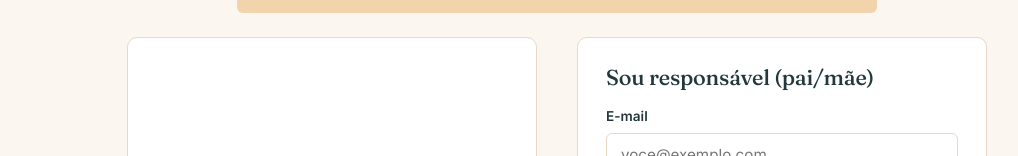
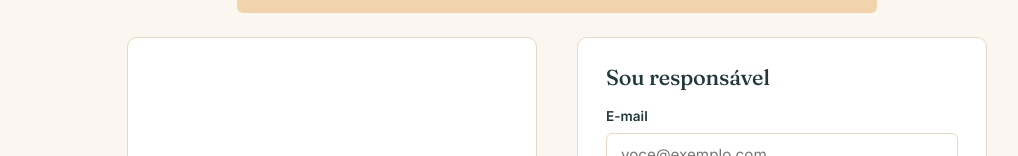
Before and after one commit to danibacelar/danibacelar.github.io, a Next.js app in the folder webapp/: page /login in a window 1280 px wide. Shown: the part 268-424 px from the top of the page, without its empty margins (83-1101 px from the left). Built offline with nearby package versions, Linux system fonts and the light colour scheme.

Commit message:
Simplificar "Sou responsável (pai/mãe)" para "Sou responsável"
Co-Authored-By: Claude Sonnet 5 <noreply@anthropic.com>
Claude-Session: https://claude.ai/code/session_0189gZaMtoas47no7JWuU6Lo

```diff
--- a/webapp/src/app/login/page.tsx
+++ b/webapp/src/app/login/page.tsx
@@ -120,7 +120,7 @@ export default function LoginPage() {
 
             <div className="callout">
               <h3 style={{ marginBottom: 16 }}>
-                {modo === "entrar" ? "Sou responsável (pai/mãe)" : "Criar minha conta"}
+                {modo === "entrar" ? "Sou responsável" : "Criar minha conta"}
               </h3>
               <form onSubmit={handleSubmit}>
                 {modo === "criar" && (
```
